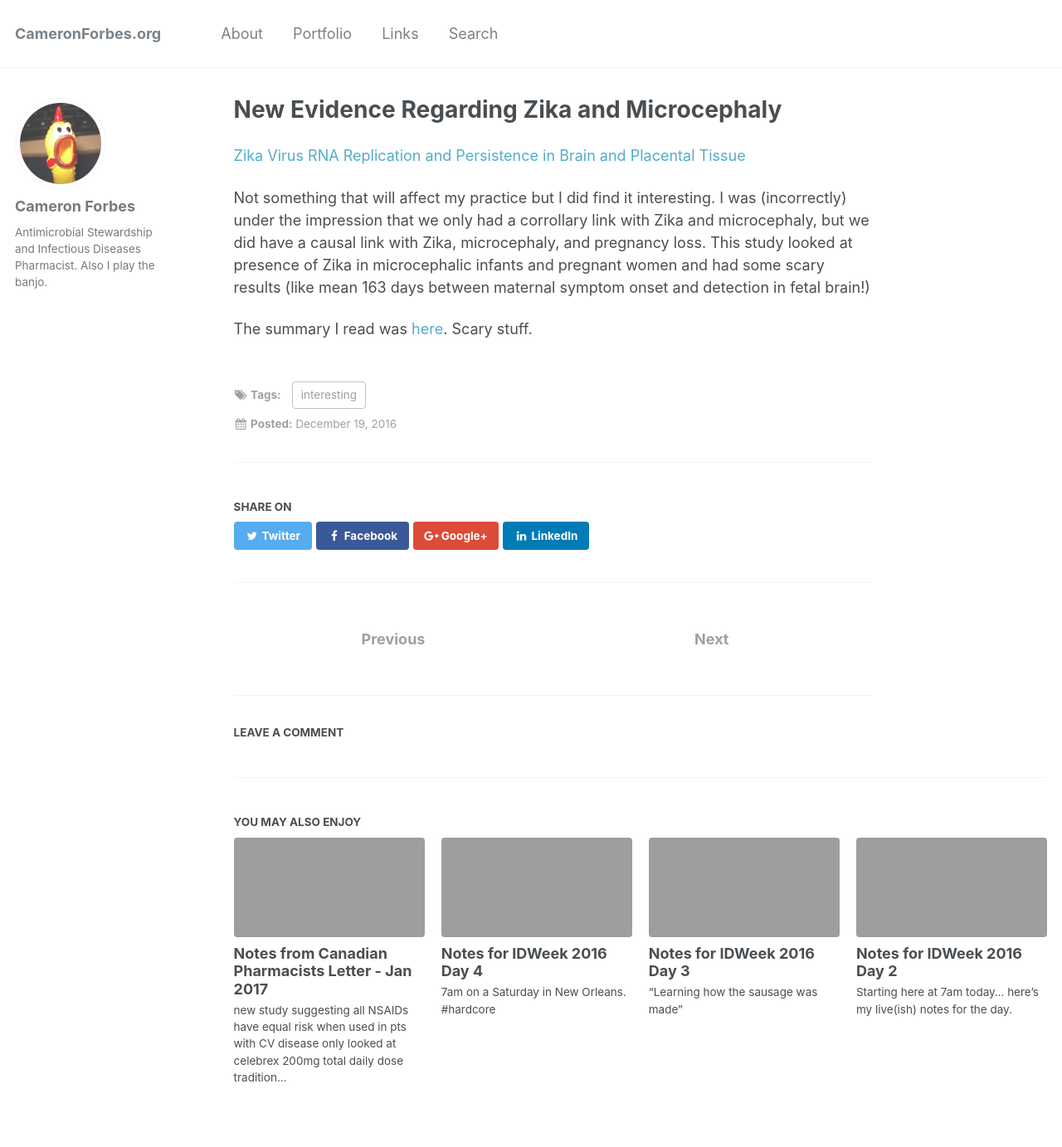
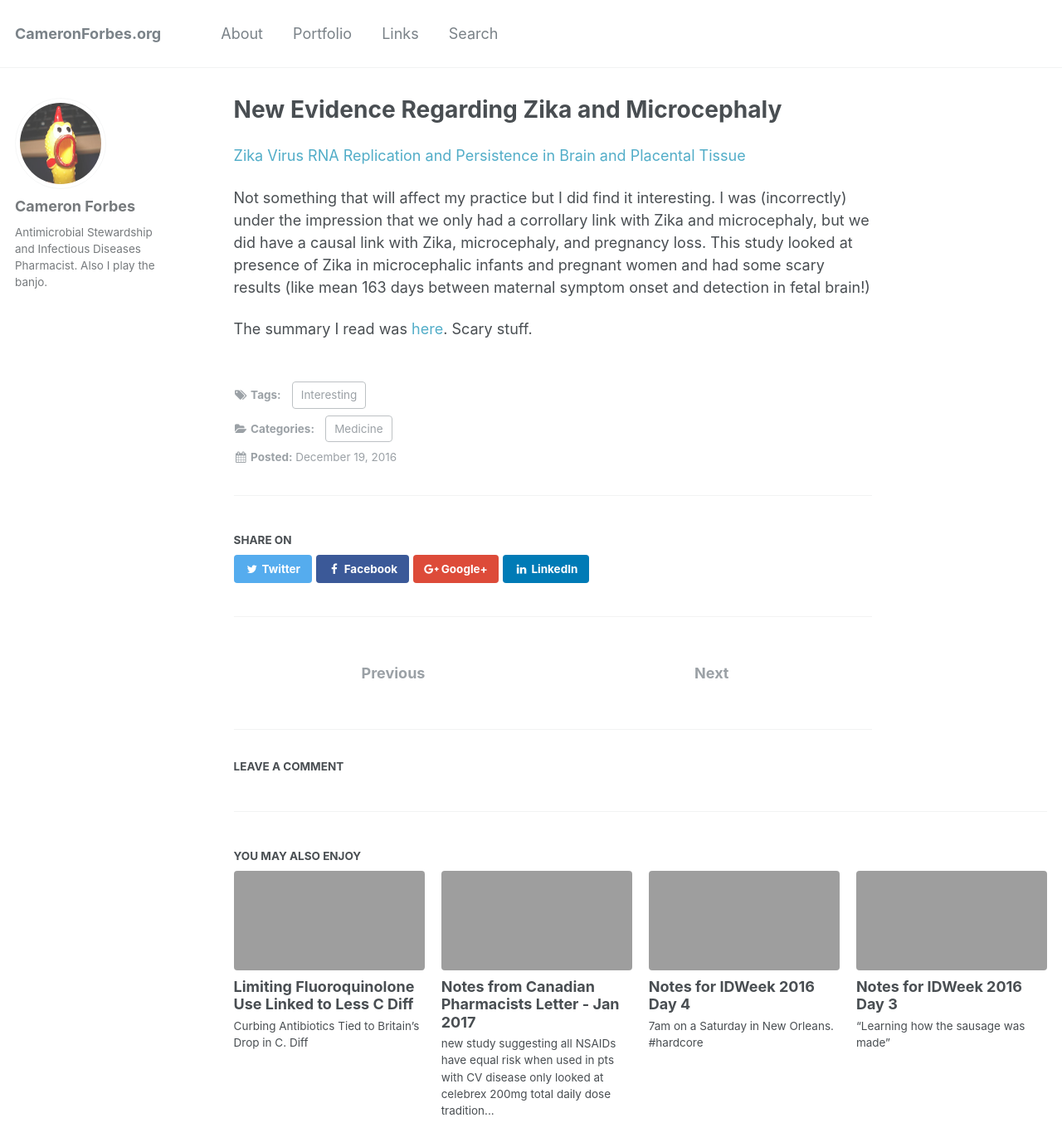
Before and after one commit to BanjoCam/banjocam.github.io, a Jekyll site: the page built from _posts/2016-12-19-evidence-for-zika-and-microcephaly.md, in a window 1280 px wide and 1400 px high. Shown: the top 1383 px of the window at 83% size. Built offline with Jekyll 4.4.1, drawn with Linux system fonts in a browser that asks for light colours; comment, search, counter and statistics services are not loaded; some of the changed lines change nothing that is shown.

Commit message:
added a new post

```diff
--- a/_posts/2016-12-19-evidence-for-zika-and-microcephaly.md
+++ b/_posts/2016-12-19-evidence-for-zika-and-microcephaly.md
@@ -1,7 +1,8 @@
 ---
 title: New Evidence Regarding Zika and Microcephaly
+category: Medicine
 tags:
-    - interesting
+    - Interesting
 ---
 
 [Zika Virus RNA Replication and Persistence in Brain and Placental Tissue](https://wwwnc.cdc.gov/eid/article/23/3/16-1499_article)
--- /dev/null
+++ b/_posts/2017-01-25-limiting-fluoroquinolones-limits-cdiff.md
@@ -0,0 +1,28 @@
+---
+title: Limiting Fluoroquinolone Use Linked to Less C Diff
+category: Medicine
+tags:
+    - Infectious Disease
+    - C Difficile
+---
+
+[Curbing Antibiotics Tied to Britain's Drop in C. Diff](http://www.medpagetoday.com/Gastroenterology/GeneralGastroenterology/62719?isalert=1&uun=gd5436R7509844u&xid=NL_breakingnews_2017-01-25)
+
+This looked at the impact of fluoroquinolone prescribing restriction in Britain and found a reduction in C. Diff occurrance as well as
+fluoroquinolone resistant organisms. Generally antibiotic rotation is not recommended as a stewardship intervention
+but there seem to be ever more [reasons](http://healthycanadians.gc.ca/recall-alert-rappel-avis/hc-sc/2017/61900a-eng.php) to
+move away from prescribing FQs first line in general.
+
+Thankfully we don't have a high rate of nosocomial c diff at my institution but anecdotally I have not
+noticed a particular increased incidence secondary to any particular antibiotic or antibiotic class.
+Interestingly if you delve into the full paper, it mentions:
+
+> Hospital cephalosporin and fluoroquinolone prescribing were also positively associated with incidence of C difficile infection (CC=0·73, 0·15 to 0·86, and 0·62, −0·09 to 0·81; appendix), but associations were estimated much less precisely given the much smaller population (approximately 1% of England). Positive associations were also observed between C difficile infection decline and decline in extended spectrum penicillins (0·84, 0·24 to 0·90) and beta-lactamase-resistant penicillins (0·67, −0·04 to 0·81; appendix).
+
+The paper was only fully powered it seems for fluoroquinolones because their prescribing was actually restricted -
+so they could correlate the reduction in FQ-resistance (secondary to the reduction in use) with the
+reduction in c-diff.
+
+Conclusion? I'm still not sure which abx are the _worst_ for causing c diff (surely you would even
+need to specific specific cephalosporins rather than the whole class??) so I'll stick to my current
+principle, which is try to use less of all antibiotics in the first place.
```
